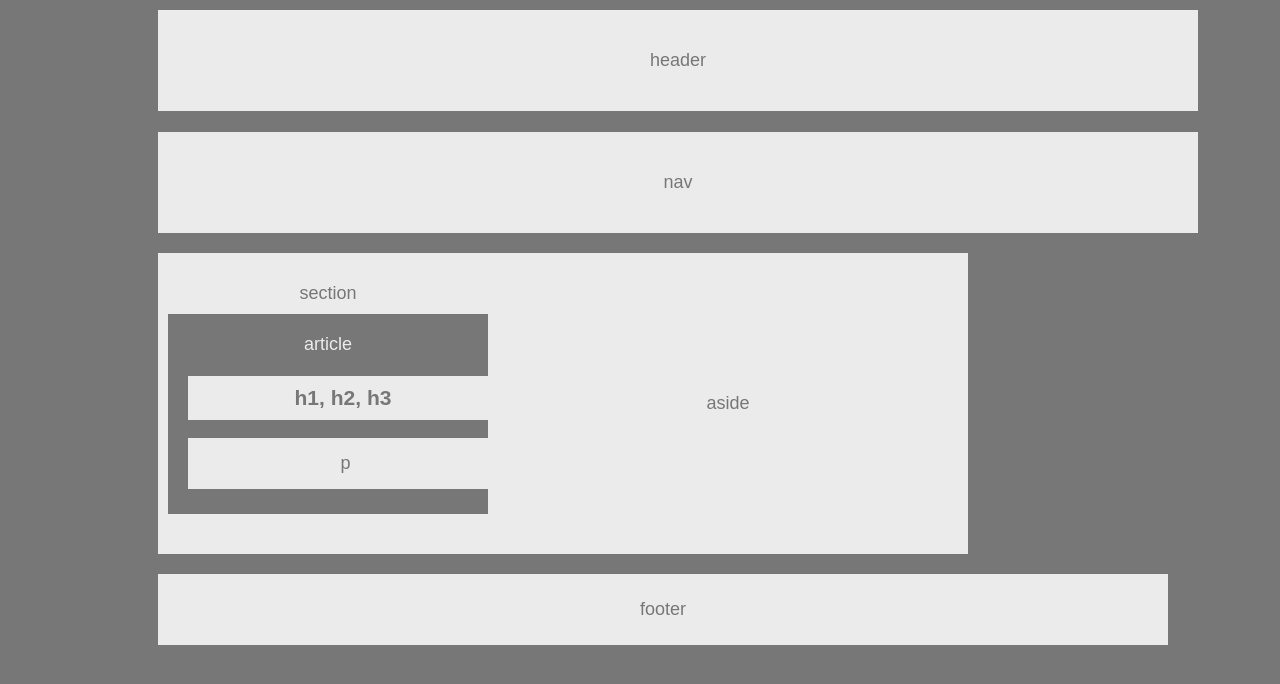
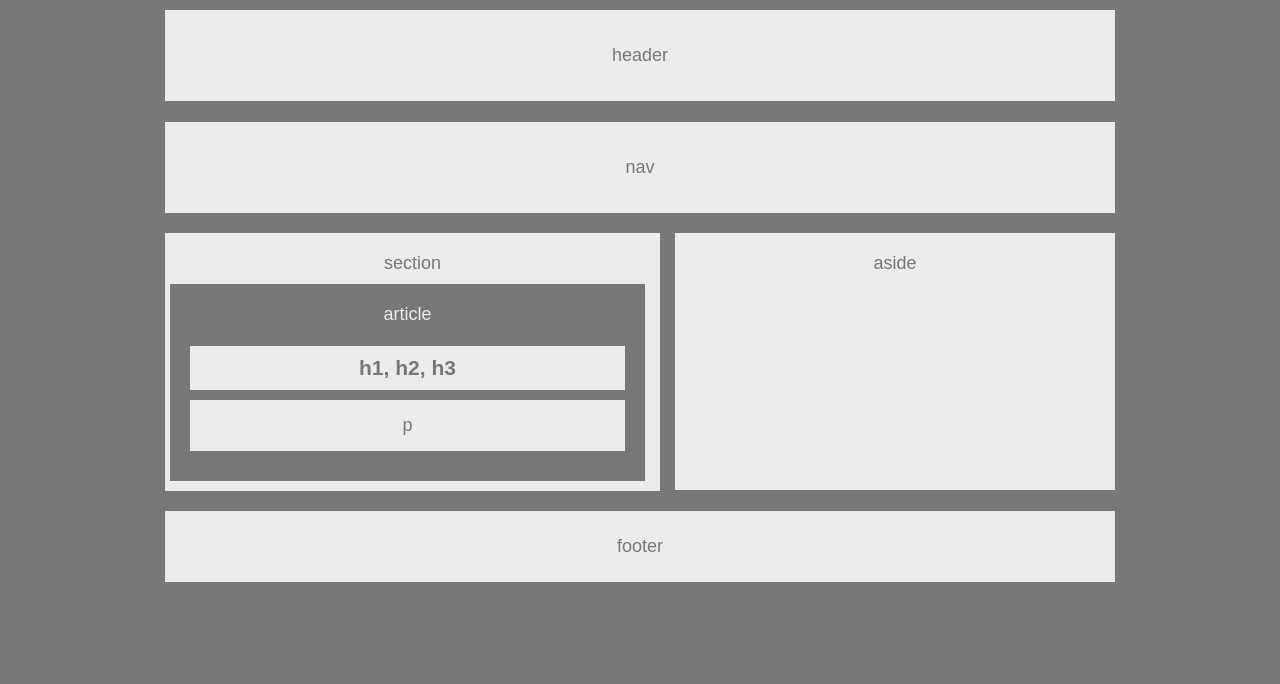
Before and after one commit to Manofsilva/HW-Wireframe, a plain HTML site: page index.html in a window 1280 px wide. Drawn offline with Linux system fonts and the light colour scheme.

Commit message:
Added Floating Element

```diff
--- a/index.html
+++ b/index.html
@@ -10,13 +10,15 @@
 <body>
     <header>header</header>>
     <nav>nav</nav>
+
+    <section>section
+            <article>article
+                <h1>h1, h2, h3</h1>
+                <p>p</p>
+            </article>
+    </section>
+
     <aside>aside</aside>
-    <section>section
-        <article>article
-            <h1>h1, h2, h3</h1>
-            <p>p</p>
-        </article>
-    </section>
     <footer>footer</footer>
 </body>
 </html>
--- a/style.css
+++ b/style.css
@@ -1,5 +1,6 @@
 body {
     font-family: Arial, Helvetica Neue, Helvetica, sans-serif;
+    margin: 0 auto;
     color: #777;
     background-color: #777;
     width: 960px;
@@ -9,33 +10,33 @@ body {
 header {
     color: #777;
     background: #ebebeb;
-    width: 960px;
-    padding: 40px;
+    width: auto;
+    padding: 35px;
     text-align: center;
-    margin-top: 10px;
-    margin-right: 150px;
-    margin-bottom: 0px;
-    margin-left: 150px;
+    margin: 10px 5px 0px 5px;
 }
 
 nav {
     background: #ebebeb;
-    width: 960px;
-    padding: 40px;
+    width: auto;
+    padding: 35px;
     text-align: center;
-    margin-top: 0px;
-    margin-right: 150px;
-    margin-bottom: 20px;
-    margin-left: 150px;
+    margin: 0px 5px 0px 5px;
 }
-
+section {
+    background: #ebebeb;
+    width: 495px;
+    text-align: center;
+    padding-top: 20px;
+    margin: 20px 5px;
+    float: left;
+}
 article {
     color: #ebebeb;
     background: #777;
-    width: 495x;
+    width: 475px;
     text-align: center;
-    margin-bottom: 10px;
-    margin-top: 10px;
+    margin: 10px 5px;
     padding-bottom: 20px;
     padding-top: 20px;
 }
@@ -55,34 +56,24 @@ p {
     background: #ebebeb;
     padding: 15px;
     text-align: center;
-    margin-left: 20px;
-    margin-right: 20px;
-    margin-bottom: 5px;
+    margin: 10px 20px 10px 20px;
 }
 
 aside {
     background: #ebebeb;
-    float:  right;
-    padding: 140px;
+    margin:  20px 5px;
+    padding-top: 20px;
     text-align: center;
-    width: 200px;
-}
-
-section {
-    background: #ebebeb;
-    padding: 30px;
-    padding-left: 10px;
-    padding-right: 10px;
-    width: 495px;
-    text-align: center;
-    margin-left: 150px;
-    margin-bottom: 20px;
+    width: 440px;
+    height: 237px;
+    float: right;
 }
 
 footer {
     background: #ebebeb;
-    width: 960px;
+    width: auto;
     padding: 25px;
     text-align: center;
-    margin: 0px 150px 20px 150px;
+    margin: 10px 5px 100px 5px;
+    clear: both;
 }
```
